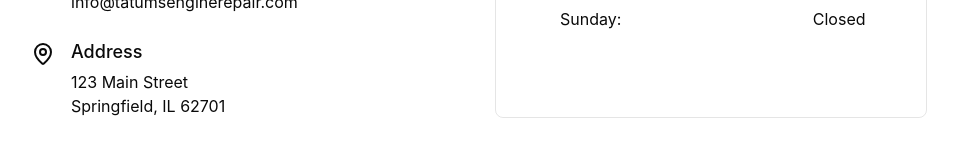
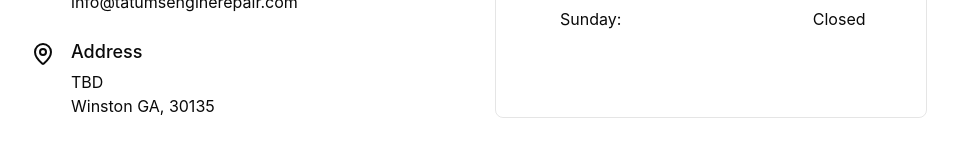
Before and after one commit to dcoollx/tatumsmallenginerepair.com, a React (Vite) app: page / in a window 1280 px wide. Shown: the part 1774-1942 px from the top of the page, without its empty margins (161-1119 px from the left). Built offline with nearby package versions, Linux system fonts and the light colour scheme.

Commit message:
small change to trigger deploy

```diff
--- a/src/App.tsx
+++ b/src/App.tsx
@@ -209,8 +209,8 @@ export const App = () => {
                 <div>
                   <h3 className="text-lg mb-1">Address</h3>
                   <p className="text-muted-foreground">
-                    123 Main Street<br />
-                    Springfield, IL 62701
+                   TBD<br />
+                    Winston GA, 30135
                   </p>
                 </div>
               </div>
```
